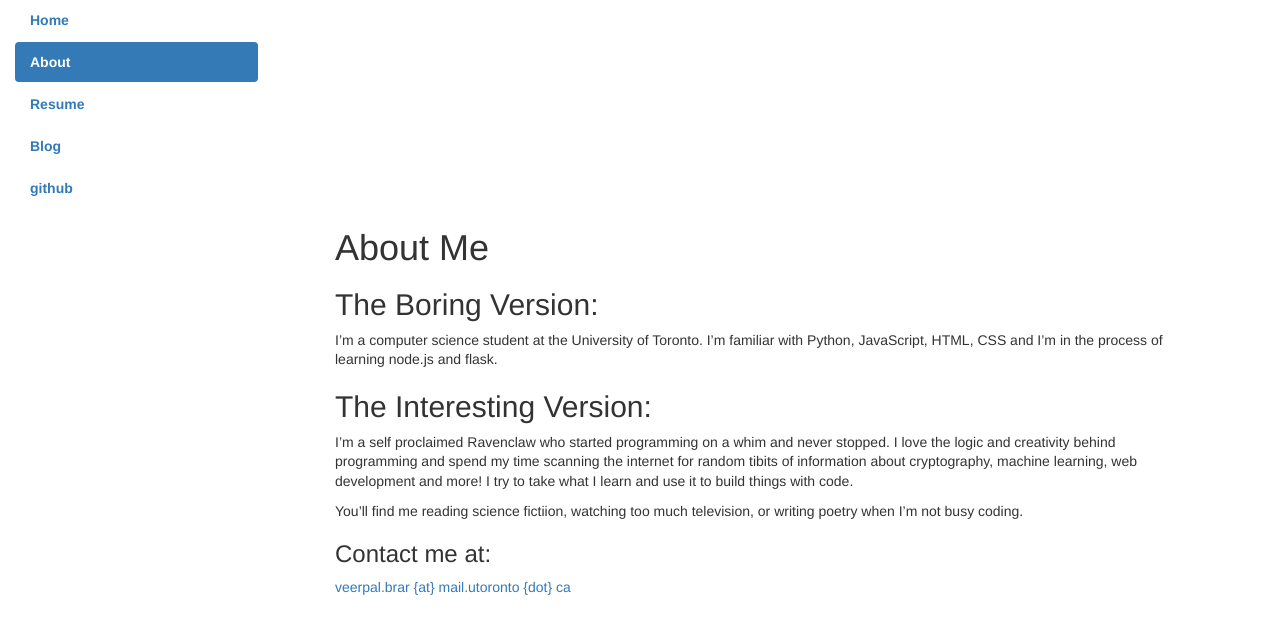
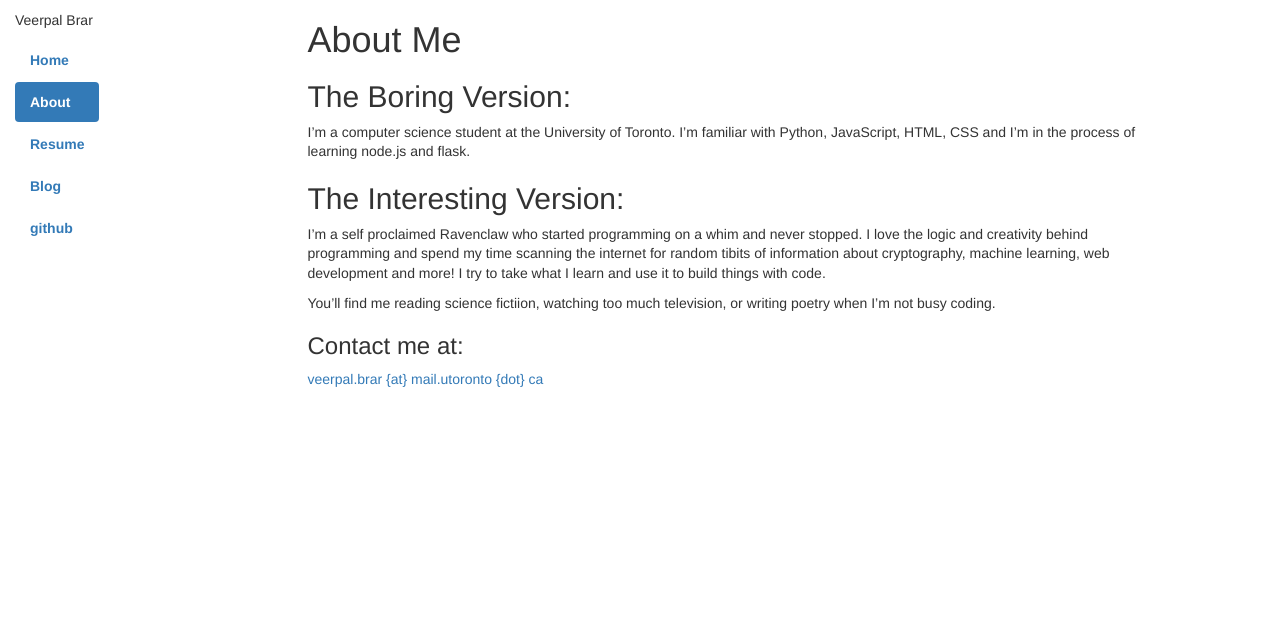
Before and after one commit to VeerpalBrar/VeerpalBrar.github.io, a Jekyll site: the page built from about.md, in a window 1280 px wide. Shown: the top 634 px of the page. Built offline with Jekyll 4.4.1, drawn with Linux system fonts in a browser that asks for light colours.

Commit message:
Update default.html

```diff
--- a/_layouts/default.html
+++ b/_layouts/default.html
@@ -17,7 +17,8 @@
 		<div class="container">
 		    <div class="row">
 		    	<nav class="col-sm-3">
-			      <ul class="nav nav-pills nav-stacked" data-spy="affix" data-offset-top="205">
+		    	<p></p>	Veerpal Brar</p>
+			      <ul class="nav nav-pills nav-stacked" data-spy="affix">
 			       <li><a href="/">Home</a></li>
 			        	<li class="active"><a href="/about">About</a></li>
 		        		<li><a href="/resume">Resume</a></li>
@@ -25,20 +26,8 @@
 					<li><a href="https://github.com/VeerpalBrar">github</a></li>
 			      </ul>
 			</nav>
-			<!--<div class="col-sm-3 blurb" data-spy="affix">
-				<h1>Veerpal Brar</h1>
-				<p> I'm a computer science major trying to get a degree so I can go out into the world and code amazing things. </p>
-				<nav>
-			    		<ul>
-			        		<li><a href="/">Home</a></li>
-				        	<li><a href="/about">About</a></li>
-			        		<li><a href="/resume">Resume</a></li>
-			        		<li><a href="/blog">Blog</a></li>
-	        				<li><a href="https://github.com/VeerpalBrar">github</a></li>
-			    		</ul>
-				</nav>
-			</div> /.blurb -->
-			<div class="col-sm-9 content">
+			<!--/.blurb -->
+			<div class="col-sm-9">
 				{{ content }}
 			</div><!-- /.content -->
 		    </div>
```
